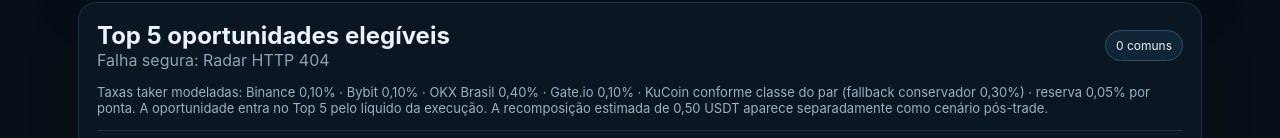
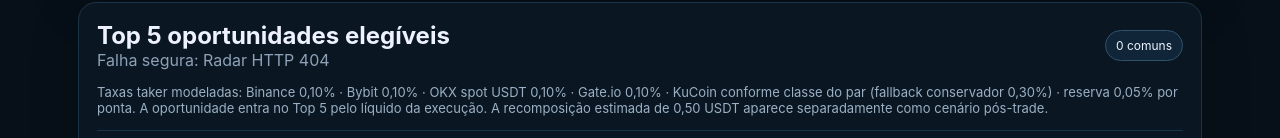
Before and after one commit to Carlosbraga436/bot_arbitragem, a website: page public/index.html in a window 1280 px wide. Shown: the part 662-800 px from the top of the page. Drawn offline with Linux system fonts and the light colour scheme; no server answers.

Commit message:
ux: show current OKX USDT fee

```diff
--- a/public/index.html
+++ b/public/index.html
@@ -34,7 +34,7 @@
 
     <section class="card">
       <div class="sectionHead"><div><h2 id="tableTitle">Top 5 oportunidades elegíveis</h2><p id="summary">Descobrindo pares comuns…</p></div><div class="badge" id="identity">0 comuns</div></div>
-      <div class="costs">Taxas taker modeladas: Binance 0,10% · Bybit 0,10% · OKX Brasil 0,40% · Gate.io 0,10% · KuCoin conforme classe do par (fallback conservador 0,30%) · reserva 0,05% por ponta. A oportunidade entra no Top 5 pelo líquido da execução. A recomposição estimada de 0,50 USDT aparece separadamente como cenário pós-trade. <span id="breakEven"></span></div>
+      <div class="costs">Taxas taker modeladas: Binance 0,10% · Bybit 0,10% · OKX spot USDT 0,10% · Gate.io 0,10% · KuCoin conforme classe do par (fallback conservador 0,30%) · reserva 0,05% por ponta. A oportunidade entra no Top 5 pelo líquido da execução. A recomposição estimada de 0,50 USDT aparece separadamente como cenário pós-trade. <span id="breakEven"></span></div>
       <div class="tableWrap"><table><thead><tr><th>Par</th><th>Direção</th><th>Spread</th><th>Líquido</th><th>Status</th></tr></thead><tbody id="rows"><tr><td colspan="5">Aguardando…</td></tr></tbody></table></div>
     </section>
 
```
